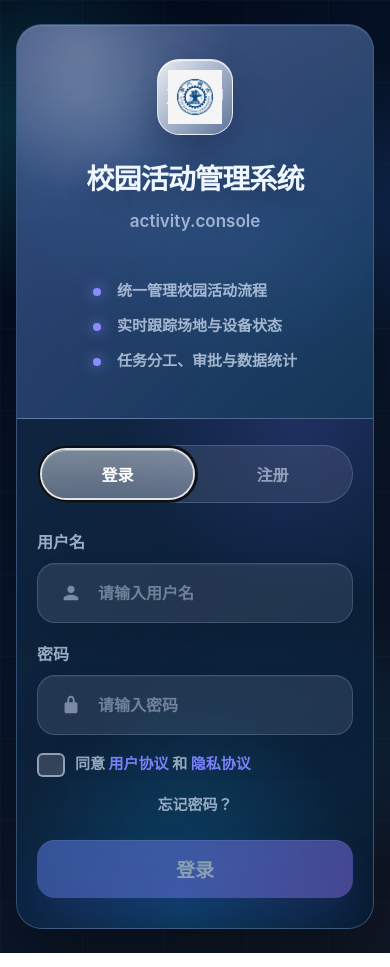
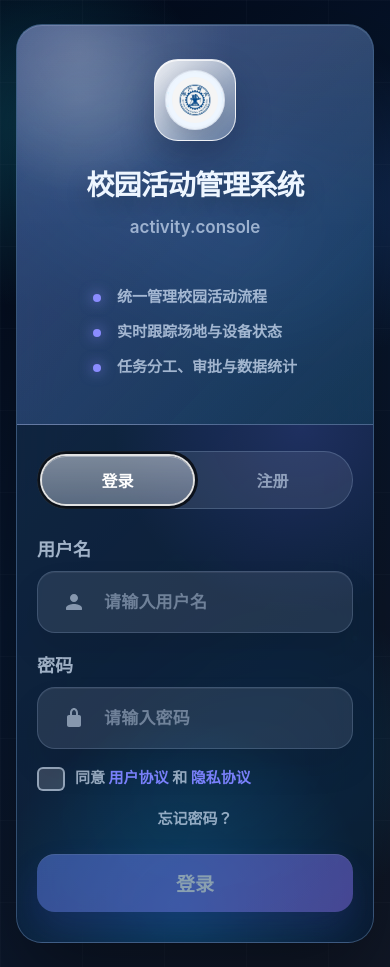
Before and after one commit to LWL-xjtu/Rust, a React (Vite) app in the folder frontend/: page /#/login in a window 390 px wide. Built offline with nearby package versions, Linux system fonts and the light colour scheme; no server answers.

Commit message:
Refine auth styles for logo and input elements
Updated styles for the authentication logo and input fields to enhance appearance and spacing.

```diff
--- a/frontend/src/styles/auth.css
+++ b/frontend/src/styles/auth.css
@@ -124,9 +124,9 @@
 
 .auth-logo {
   position: relative;
-  width: 94px;
-  height: 94px;
-  border-radius: 26px;
+  width: 104px;
+  height: 104px;
+  border-radius: 30px;
   display: grid;
   place-items: center;
   overflow: hidden;
@@ -135,20 +135,40 @@
   font-weight: 900;
   letter-spacing: 0.04em;
   background:
-    linear-gradient(135deg, rgba(255, 255, 255, 0.86), rgba(191, 219, 254, 0.18)),
-    rgba(255, 255, 255, 0.12);
+    linear-gradient(135deg, rgba(255, 255, 255, 0.88), rgba(191, 219, 254, 0.20)),
+    rgba(255, 255, 255, 0.14);
   border: 1px solid rgba(255, 255, 255, 0.72);
   box-shadow:
     0 18px 34px rgba(15, 23, 42, 0.28),
     inset 0 1px 0 rgba(255, 255, 255, 0.75);
 }
 
+.auth-logo::before {
+  content: "";
+  position: absolute;
+  inset: 12px;
+  border-radius: 999px;
+  background: rgba(238, 246, 255, 0.96);
+  box-shadow:
+    inset 0 0 0 1px rgba(15, 23, 42, 0.08),
+    0 8px 18px rgba(15, 23, 42, 0.16);
+}
+
+.auth-logo span {
+  position: relative;
+  z-index: 1;
+}
+
 .auth-logo img {
   position: absolute;
-  inset: 10px;
-  width: calc(100% - 20px);
-  height: calc(100% - 20px);
+  z-index: 2;
+  inset: 15px;
+  width: calc(100% - 30px);
+  height: calc(100% - 30px);
   object-fit: contain;
+  border-radius: 999px;
+  background: rgba(238, 246, 255, 0.98);
+  padding: 4px;
 }
 
 .auth-brand-panel h1 {
@@ -269,14 +289,14 @@
 .auth-field label {
   display: block;
   margin-bottom: 10px;
-  color: rgba(219, 234, 254, 0.70);
-  font-size: 16px;
-  font-weight: 800;
+  color: rgba(219, 234, 254, 0.72);
+  font-size: 18px;
+  font-weight: 900;
 }
 
 .auth-input-shell {
   position: relative;
-  min-height: 72px;
+  min-height: 76px;
   border-radius: 18px;
   display: flex;
   align-items: center;
@@ -297,33 +317,47 @@
 
 .auth-input-shell svg {
   flex: 0 0 auto;
-  width: 22px;
-  height: 22px;
-  margin-left: 22px;
-  fill: rgba(219, 234, 254, 0.48);
+  width: 24px;
+  height: 24px;
+  margin-left: 24px;
+  fill: rgba(219, 234, 254, 0.54);
 }
 
 .auth-input-shell input {
   width: 100%;
-  height: 70px;
-  min-height: 70px;
-  padding: 0 22px 0 16px;
+  height: 74px;
+  min-height: 74px;
+  padding: 0 24px 0 18px;
   border: none;
   outline: none;
   color: #edf6ff;
   background: transparent;
-  font-size: 18px;
-  font-weight: 700;
+  font-size: 22px;
+  font-weight: 900;
+  letter-spacing: 0.01em;
   box-shadow: none;
 }
 
 .auth-input-shell input::placeholder {
   color: rgba(219, 234, 254, 0.42);
+  font-size: 20px;
+  font-weight: 800;
 }
 
 .auth-input-shell input:focus {
   border: none;
   box-shadow: none;
+}
+
+.auth-input-shell input:-webkit-autofill,
+.auth-input-shell input:-webkit-autofill:hover,
+.auth-input-shell input:-webkit-autofill:focus,
+.auth-input-shell input:-webkit-autofill:active {
+  -webkit-text-fill-color: #0f172a;
+  caret-color: #0f172a;
+  box-shadow: 0 0 0 1000px rgba(226, 232, 240, 0.96) inset;
+  font-size: 22px;
+  font-weight: 900;
 }
 
 .auth-options {
@@ -435,7 +469,7 @@
 }
 
 .auth-code-button {
-  min-height: 72px;
+  min-height: 76px;
   border-radius: 18px;
   border: 1px solid rgba(255, 255, 255, 0.70);
   color: #eef6ff;
@@ -538,9 +572,19 @@
   }
 
   .auth-logo {
-    width: 76px;
-    height: 76px;
-    border-radius: 22px;
+    width: 82px;
+    height: 82px;
+    border-radius: 24px;
+  }
+
+  .auth-logo::before {
+    inset: 10px;
+  }
+
+  .auth-logo img {
+    inset: 13px;
+    width: calc(100% - 26px);
+    height: calc(100% - 26px);
   }
 
   .auth-tabs {
@@ -556,12 +600,16 @@
   .auth-input-shell,
   .auth-input-shell input,
   .auth-code-button {
-    min-height: 60px;
-    height: 60px;
+    min-height: 62px;
+    height: 62px;
   }
 
   .auth-input-shell input {
-    font-size: 16px;
+    font-size: 19px;
+  }
+
+  .auth-input-shell input::placeholder {
+    font-size: 17px;
   }
 
   .auth-code-row {
```
